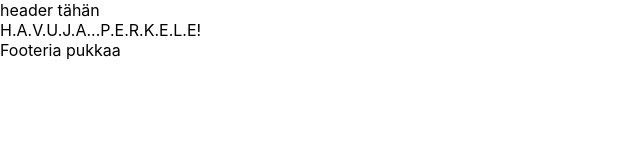
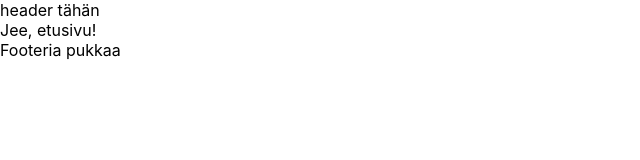
Before and after one commit to RaimoHaikari/city-bike-app, a React (Create React App) app: page / in a window 1280 px wide. Shown: the top 160 px of the page, without its empty margins (0-640 px from the left). Built offline with nearby package versions, Linux system fonts and the light colour scheme; no server answers.

Commit message:
Asennettu react-router

```diff
--- a/package.json
+++ b/package.json
@@ -11,6 +11,7 @@
     "graphql": "^16.6.0",
     "react": "^18.2.0",
     "react-dom": "^18.2.0",
+    "react-router-dom": "^6.6.1",
     "react-scripts": "5.0.1",
     "web-vitals": "^2.1.4"
   },
--- a/src/App.js
+++ b/src/App.js
@@ -1,13 +1,26 @@
+import {
+  BrowserRouter as Router,
+  Routes,
+  Route,
+  Link
+} from "react-router-dom";
+
 import Footer from "./components/footer";
 import Header from "./components/header";
 
+import LandingPage from "./pages/LandingPage";
+
 const App = () => {
   return (
-    <>
+    <Router>
       <Header />
-      <div>H.A.V.U.J.A...P.E.R.K.E.L.E!</div>
+
+      <Routes>
+        <Route path="/" element={<LandingPage />} />
+      </Routes>
+
       <Footer />
-    </>
+    </Router>
   );
 };
 
--- /dev/null
+++ b/src/pages/LandingPage/index.js
@@ -0,0 +1,11 @@
+import React from 'react';
+
+const LandingPage = () => {
+    return (
+        <div>
+            Jee, etusivu!
+        </div>
+    );
+};
+
+export default LandingPage;
```
Also changed, not shown: 1 other file (tests, documents, lock files or other folders).
